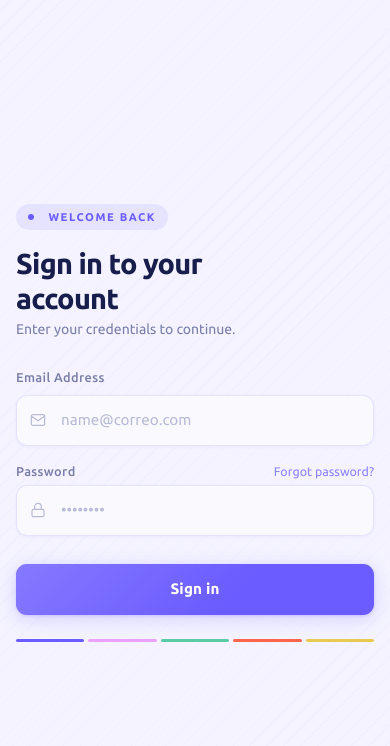
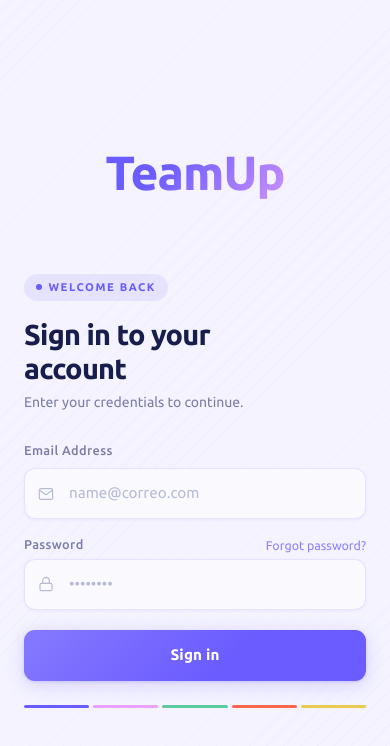
Before and after one commit to integrador-riwi/front-end, a website built with Vite: page index.html in a window 390 px wide. Built offline with nearby package versions, Linux system fonts and the light colour scheme.

Commit message:
feat: enhance login and navbar styles for improved layout and responsiveness

```diff
--- a/src/assets/styles/login.css
+++ b/src/assets/styles/login.css
@@ -1,7 +1,7 @@
 :root {
   --accent:       #6b5cff;
   --accent-glow:  rgba(107,92,255,0.22);
-  --accent-dim:   rgba(107,92,255,0.10);
+  --accent-dim:   rgba(107,92,255,0.1);
   --navy:         #181e4b;
   --lilac:        #eaa2fc;
   --mint:         #5acca4;
@@ -17,17 +17,27 @@
   --text-dim:     #b8bbd6;
 
   --danger:       #fe654f;
-  --danger-dim:   rgba(254,101,79,0.10);
+  --danger-dim:   rgba(254,101,79,0.1);
 }
 
 body {
   background: var(--bg);
   font-family: 'Ubuntu', sans-serif;
-  color: var(--text-primary);
 }
 
-/* ── Left panel ── */
+/* ── Shell ── */
+.login-shell {
+  display: flex;
+  min-height: 100vh;
+}
+
+/* ────────────────────────────
+   LEFT PANEL
+──────────────────────────── */
 .login-left {
+  width: 50%;
+  position: relative;
+  overflow: hidden;
   background: var(--navy);
 }
 
@@ -39,7 +49,6 @@ body {
   background-image: radial-gradient(rgba(107,92,255,0.35) 1.5px, transparent 1.5px);
   background-size: 36px 36px;
   animation: gridShift 18s linear infinite;
-  z-index: 0;
 }
 
 /* Vignette */
@@ -49,18 +58,24 @@ body {
   inset: 0;
   background: radial-gradient(ellipse 75% 65% at 50% 50%, transparent 25%, var(--navy) 100%);
   pointer-events: none;
-  z-index: 0;
 }
 
 @keyframes gridShift {
-  0%   { background-position: 0 0; }
-  100% { background-position: 36px 36px; }
+  from { background-position: 0 0; }
+  to   { background-position: 36px 36px; }
+}
+
+.left-content {
+  position: relative;
+  z-index: 1;
+  max-width: 400px;
 }
 
 .left-title {
   font-size: 2.1rem;
   font-weight: 700;
   letter-spacing: -0.02em;
+  margin-bottom: 1rem;
   background: linear-gradient(135deg, #ffffff 30%, #eaa2fc 100%);
   -webkit-background-clip: text;
   -webkit-text-fill-color: transparent;
@@ -93,15 +108,23 @@ body {
   filter: blur(60px);
   pointer-events: none;
   opacity: 0.12;
-  z-index: 0;
 }
 .blob-1 { width: 240px; height: 240px; top: -80px;  left: -80px;  background: var(--accent); }
 .blob-2 { width: 180px; height: 180px; bottom: -60px; right: -40px; background: var(--lilac); }
 .blob-3 { width: 120px; height: 120px; top: 40%;   right: 10%;   background: var(--mint); opacity: 0.08; }
 
-/* ── Right panel ── */
+/* ────────────────────────────
+   RIGHT PANEL
+──────────────────────────── */
 .login-right {
+  width: 100%;
+  padding: 2.5rem 1.5rem;
   background: var(--bg);
+  position: relative;
+}
+
+@media (min-width: 768px) {
+  .login-right { width: 50%; padding: 2.5rem 3.5rem; }
 }
 
 /* Diagonal stripe texture */
@@ -119,8 +142,11 @@ body {
   pointer-events: none;
 }
 
-/* Form card animation */
+/* Form card */
 .form-card {
+  max-width: 420px;
+  z-index: 1;
+  color: var(--text-primary);
   animation: fadeUp 0.55s cubic-bezier(0.22, 1, 0.36, 1) both;
 }
 
@@ -129,8 +155,11 @@ body {
   to   { opacity: 1; transform: translateY(0); }
 }
 
-/* Eyebrow badge */
+/* Form header */
 .form-eyebrow {
+  display: inline-flex;
+  align-items: center;
+  gap: 0.4rem;
   font-size: 0.7rem;
   font-weight: 600;
   letter-spacing: 0.14em;
@@ -139,6 +168,7 @@ body {
   background: var(--accent-dim);
   padding: 0.3rem 0.75rem;
   border-radius: 99px;
+  margin-bottom: 1rem;
 }
 
 .form-eyebrow::before {
@@ -148,7 +178,6 @@ body {
   border-radius: 50%;
   background: var(--accent);
   display: inline-block;
-  margin-right: 0.4rem;
 }
 
 .form-title {
@@ -156,12 +185,13 @@ body {
   font-weight: 700;
   letter-spacing: -0.025em;
   color: var(--navy);
+  margin-bottom: 0.4rem;
   line-height: 1.2;
 }
 
 .form-subtitle {
   font-size: 0.875rem;
-  color: var(--text-muted) !important;
+  color: var(--text-muted);
 }
 
 /* Error box */
@@ -179,16 +209,15 @@ body {
   animation: fadeUp 0.3s ease both;
 }
 
-/* Field label */
+/* Field labels */
 .field-label {
   font-size: 0.8rem;
   font-weight: 500;
   color: var(--text-muted);
   letter-spacing: 0.03em;
-  margin-bottom: 0.45rem;
 }
 
-/* Input wrapper (icon positioning) */
+/* Input wrapper */
 .input-wrap { position: relative; }
 
 .input-wrap svg {
@@ -201,17 +230,16 @@ body {
   color: var(--text-dim);
   pointer-events: none;
   transition: color 0.2s;
-  z-index: 5;
 }
 
-/* Custom input — overrides Bootstrap's .form-control */
+/* Override Bootstrap's .form-control */
 .custom-input {
   padding: 0.82rem 1rem 0.82rem 2.75rem !important;
   background: var(--bg-input) !important;
   border: 1.5px solid var(--border) !important;
   border-radius: 11px !important;
   color: var(--text-primary) !important;
-  font-family: 'Ubuntu', sans-serif !important;
+  font-family: 'Ubuntu', sans-serif;
   font-size: 0.95rem !important;
   box-shadow: 0 1px 3px rgba(107,92,255,0.06) !important;
   transition: border-color 0.2s, box-shadow 0.2s, background 0.2s !important;
@@ -228,7 +256,6 @@ body {
 
 .input-wrap:focus-within svg { color: var(--accent); }
 
-/* Forgot link */
 .forgot-link {
   font-size: 0.78rem;
   color: var(--accent);
@@ -238,21 +265,20 @@ body {
 }
 .forgot-link:hover { opacity: 1; text-decoration: underline; }
 
-/* Submit button — overrides Bootstrap's .btn */
+/* Submit button */
 .btn-submit {
-  padding: 0.88rem 1rem !important;
-  margin-top: 0.25rem;
-  background: var(--accent) !important;
-  color: #fff !important;
-  font-family: 'Ubuntu', sans-serif !important;
-  font-size: 0.95rem !important;
-  font-weight: 600 !important;
-  border: none !important;
-  border-radius: 11px !important;
+  padding: 0.88rem 1rem;
+  background: var(--accent);
+  color: #fff;
+  font-family: 'Ubuntu', sans-serif;
+  font-size: 0.95rem;
+  font-weight: 600;
+  border: none;
+  border-radius: 11px;
   position: relative;
   overflow: hidden;
-  transition: transform 0.15s, box-shadow 0.2s, opacity 0.2s !important;
-  box-shadow: 0 4px 18px var(--accent-glow), 0 1px 3px rgba(107,92,255,0.2) !important;
+  transition: transform 0.15s, box-shadow 0.2s, opacity 0.2s;
+  box-shadow: 0 4px 18px var(--accent-glow), 0 1px 3px rgba(107,92,255,0.2);
   letter-spacing: 0.01em;
 }
 
@@ -266,16 +292,30 @@ body {
 
 .btn-submit:hover {
   transform: translateY(-1px);
-  box-shadow: 0 8px 28px var(--accent-glow), 0 2px 6px rgba(107,92,255,0.25) !important;
+  box-shadow: 0 8px 28px var(--accent-glow), 0 2px 6px rgba(107,92,255,0.25);
+  color: #fff;
+  background: var(--accent);
 }
 
 .btn-submit:active  { transform: scale(0.985); }
 .btn-submit:disabled { opacity: 0.55; cursor: not-allowed; transform: none; }
+
+/* mobile-only app name */
+.mobile-app-name {
+  font-family: 'Ubuntu', sans-serif;
+  font-size: 3rem;
+  padding-bottom: 40px;
+  font-weight: 700;
+  letter-spacing: -0.02em;
+  background: linear-gradient(135deg, var(--accent) 30%, var(--lilac) 100%);
+  -webkit-background-clip: text;
+  -webkit-text-fill-color: transparent;
+  background-clip: text;
+}
 
 /* Palette accent bar */
 .accent-bar span {
   height: 3px;
   border-radius: 99px;
   flex: 1;
-  display: block;
 }
--- a/src/views/LoginView.js
+++ b/src/views/LoginView.js
@@ -1,7 +1,7 @@
 import { saveSession } from "../utils/auth.js";
 import { loginUser } from "../services/api.js";
 import { renderErrorBox } from "../utils/helpers.js";
-import "../assets/styles/login.css";
+import "../assets/styles/login.css"
 
 export default class LoginView {
   constructor(router) {
@@ -15,15 +15,15 @@ export default class LoginView {
   render() {
     const app = document.getElementById("app");
     app.innerHTML = `
-      <main class="login-shell d-flex min-vh-100">
+      <main class="login-shell">
 
-        <!-- LEFT PANEL -->
-        <section class="login-left d-none d-md-flex flex-column justify-content-center align-items-center position-relative overflow-hidden w-100">
+        <!-- ── LEFT PANEL ── -->
+        <section class="login-left d-none d-md-flex flex-column justify-content-center align-items-center">
           <div class="blob blob-1"></div>
           <div class="blob blob-2"></div>
           <div class="blob blob-3"></div>
-          <div class="left-content text-center px-5 position-relative z-1" style="max-width:400px">
-            <h1 class="left-title mb-3">TeamUp</h1>
+          <div class="left-content text-center px-5">
+            <h1 class="left-title">TeamUp</h1>
             <p class="left-desc">
               Lorem ipsum dolor sit amet, consectetur adipiscing elit,
               sed do eiusmod tempor incididunt ut labore et dolore magna aliqua.
@@ -36,27 +36,33 @@ export default class LoginView {
           </div>
         </section>
 
-        <!-- RIGHT PANEL -->
-        <section class="login-right d-flex align-items-center justify-content-center w-100 w-md-50 px-3 px-md-5 position-relative">
-          <div class="form-card w-100 position-relative z-1" style="max-width:420px">
+        <!-- ── RIGHT PANEL ── -->
+        <section class="login-right d-flex align-items-center justify-content-center">
+          <div class="form-card w-100">
+
+            <!-- Mobile-only app name -->
+            <div class="d-flex d-md-none justify-content-center mb-4">
+              <span class="mobile-app-name">TeamUp</span>
+            </div>
 
             <header class="form-header mb-4">
-              <p class="form-eyebrow d-inline-flex align-items-center gap-2 mb-3">Welcome back</p>
-              <h2 class="form-title mb-1">Sign in to your<br/>account</h2>
-              <p class="form-subtitle text-muted">Enter your credentials to continue.</p>
+              <p class="form-eyebrow">Welcome back</p>
+              <h2 class="form-title">Sign in to your<br/>account</h2>
+              <p class="form-subtitle">Enter your credentials to continue.</p>
             </header>
 
             ${renderErrorBox(this.error)}
 
-            <form id="loginForm">
+            <form id="loginForm" novalidate>
+
               <!-- Email -->
               <div class="mb-3">
                 <label for="email" class="form-label field-label">Email Address</label>
                 <div class="input-wrap">
                   <input id="email" type="email" class="form-control custom-input"
-                         placeholder="name@correo.com" autocomplete="email"
-                         required value="${this.email}" />
-                  <svg viewBox="0 0 24 24" fill="none" stroke="currentColor" stroke-width="1.8" aria-hidden="true">
+                         placeholder="name@correo.com"
+                         autocomplete="email" required value="${this.email}" />
+                  <svg viewBox="0 0 24 24" fill="none" stroke="currentColor" stroke-width="1.8">
                     <path d="M4 4h16c1.1 0 2 .9 2 2v12c0 1.1-.9 2-2 2H4c-1.1 0-2-.9-2-2V6c0-1.1.9-2 2-2z"/>
                     <polyline points="22,6 12,13 2,6"/>
                   </svg>
@@ -64,25 +70,27 @@ export default class LoginView {
               </div>
 
               <!-- Password -->
-              <div class="mb-4">
+              <div class="mb-3">
                 <div class="d-flex justify-content-between align-items-center mb-1">
                   <label for="password" class="form-label field-label mb-0">Password</label>
                   <a href="#" class="forgot-link">Forgot password?</a>
                 </div>
                 <div class="input-wrap">
                   <input id="password" type="password" class="form-control custom-input"
-                         placeholder="••••••••" autocomplete="current-password" required />
-                  <svg viewBox="0 0 24 24" fill="none" stroke="currentColor" stroke-width="1.8" aria-hidden="true">
+                         placeholder="••••••••"
+                         autocomplete="current-password" required />
+                  <svg viewBox="0 0 24 24" fill="none" stroke="currentColor" stroke-width="1.8">
                     <rect x="3" y="11" width="18" height="11" rx="2" ry="2"/>
                     <path d="M7 11V7a5 5 0 0 1 10 0v4"/>
                   </svg>
                 </div>
               </div>
 
-              <button type="submit" class="btn btn-submit w-100" id="submitBtn"
+              <button type="submit" class="btn btn-submit w-100 mt-1" id="submitBtn"
                       ${this.loading ? "disabled" : ""}>
                 ${this.loading ? "Signing in..." : "Sign in"}
               </button>
+
             </form>
 
             <div class="accent-bar d-flex gap-1 mt-4">
```
Also changed, not shown: src/components/navbar/navbar.js (+24 -18 lines).
